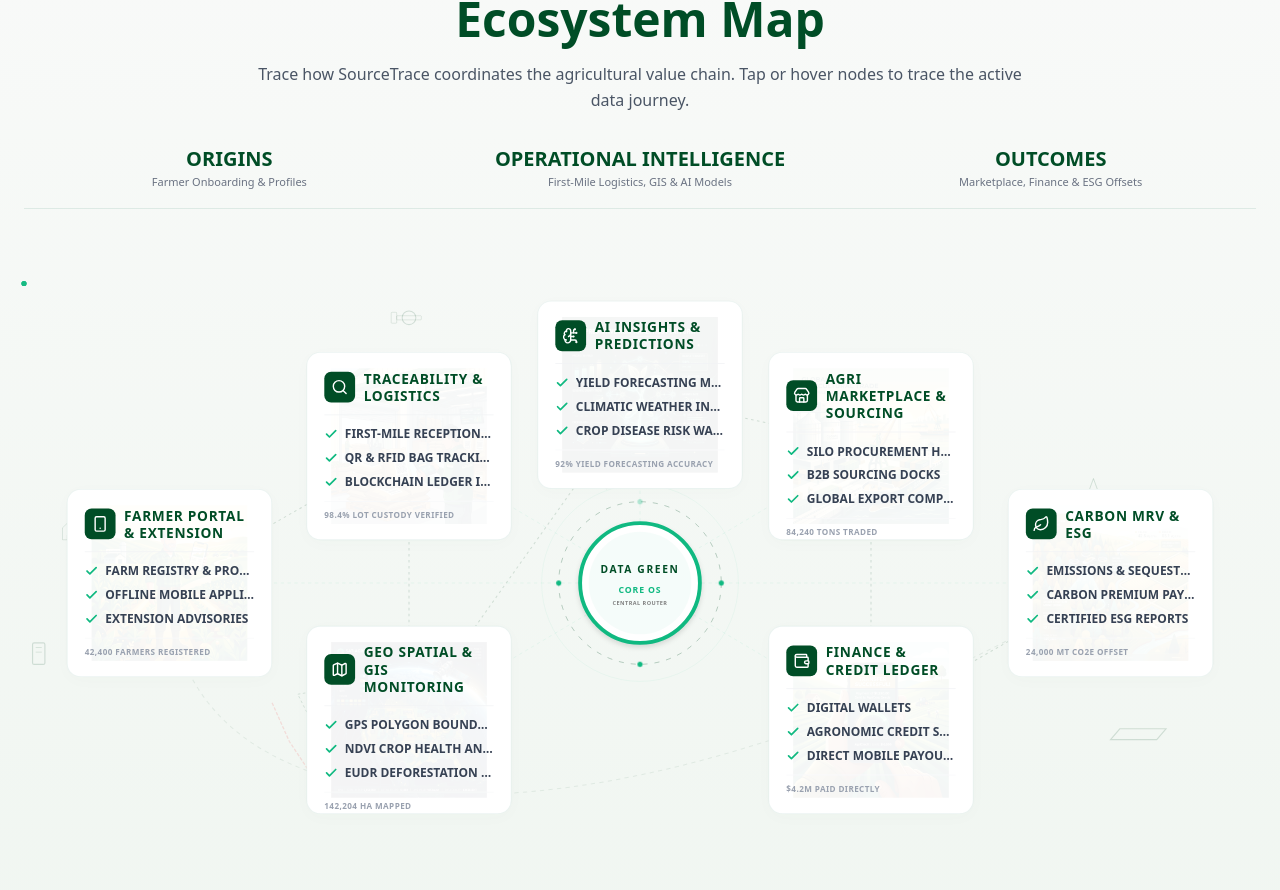
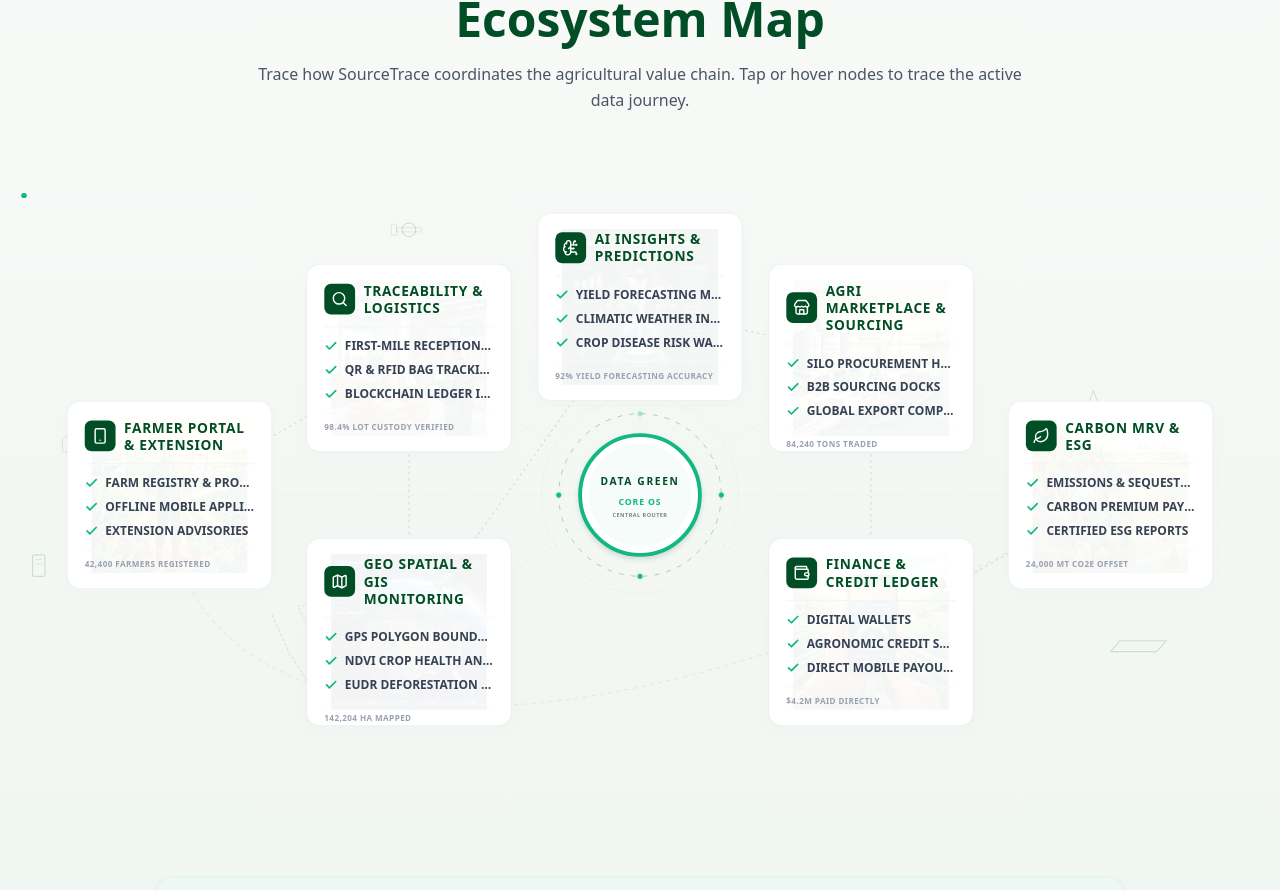
Before and after one commit to bhubanchand/sts-demo-2, a Next.js app: page / in a window 1280 px wide. Shown: the part 4392-5282 px from the top of the page. Built offline with nearby package versions, Linux system fonts and the light colour scheme.

Commit message:
Completely remove the column stage headers row from Data Green map

```diff
--- a/src/components/ui/data-green-engine.tsx
+++ b/src/components/ui/data-green-engine.tsx
@@ -947,21 +947,6 @@
       {/* ── 3. FLAGSHIP DESKTOP MAP VIEWPORT (1200px+ / xl:flex) ── */}
       <div className="hidden xl:flex w-full max-w-[1440px] flex-col items-center z-10">
 
-        {/* Column Stage Headers */}
-        <div className="w-full grid grid-cols-3 text-center mb-6 border-b border-emerald-800/10 pb-4">
-          <div>
-            <h3 className="text-xl font-extrabold text-[#004D26] uppercase leading-none mt-1">Origins</h3>
-            <p className="text-[11px] text-gray-500 mt-1">Farmer Onboarding & Profiles</p>
-          </div>
-          <div>
-            <h3 className="text-xl font-extrabold text-[#004D26] uppercase leading-none mt-1">Operational Intelligence</h3>
-            <p className="text-[11px] text-gray-500 mt-1">First-Mile Logistics, GIS & AI Models</p>
-          </div>
-          <div>
-            <h3 className="text-xl font-extrabold text-[#004D26] uppercase leading-none mt-1">Outcomes</h3>
-            <p className="text-[11px] text-gray-500 mt-1">Marketplace, Finance & ESG Offsets</p>
-          </div>
-        </div>
 
         {/* Widescreen Interactive Canvas */}
         <div className="w-full h-[700px] relative">
```
